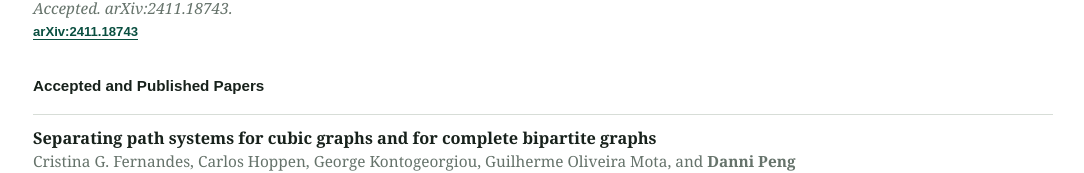
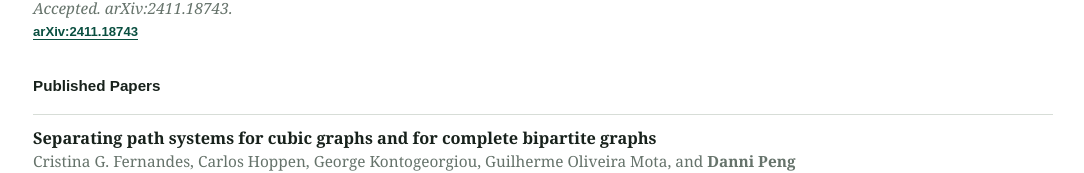
Before and after one commit to danni-peng/danni-peng.github.io, a plain HTML site: page index.html in a window 1280 px wide. Shown: the part 831-1004 px from the top of the page, without its empty margins (97-1181 px from the left). Drawn offline with Linux system fonts and the light colour scheme.

Commit message:
Update index.html

```diff
--- a/index.html
+++ b/index.html
@@ -81,7 +81,7 @@
           </li>
         </ol>
 
-        <h3 class="paper-group">Accepted and Published Papers</h3>
+        <h3 class="paper-group">Published Papers</h3>
         <ol class="paper-list">
           <li class="paper" data-kind="published">
             <h3>Separating path systems for cubic graphs and for complete bipartite graphs</h3>
```
